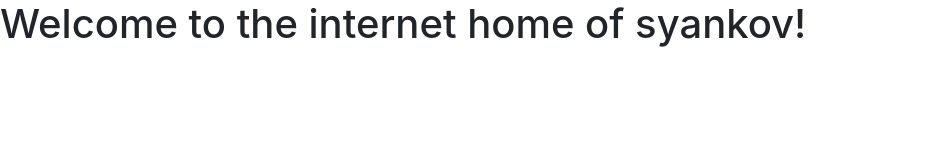
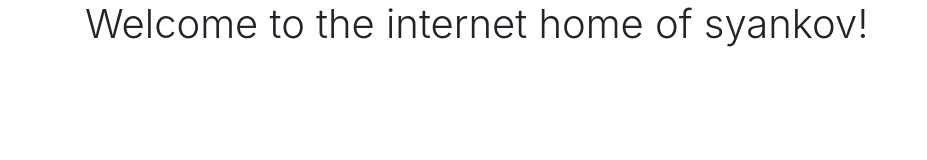
Before and after one commit to syankov/syankov.github.io, a plain HTML site: page index.html in a window 1280 px wide. Shown: the whole page, without its empty margins (0-927 px from the left). Drawn offline with nearby package versions, Linux system fonts and the light colour scheme.

Commit message:
Update index.html

```diff
--- a/index.html
+++ b/index.html
@@ -2,10 +2,12 @@
 <html>
 
   <head>
-    <link rel="stylesheet" href="https://cdnjs.cloudflare.com/ajax/libs/twitter-bootstrap/4.0.0-beta.2/css/bootstrap.min.css" />
+    <link rel="stylesheet" href="https://cdnjs.cloudflare.com/ajax/libs/twitter-bootstrap/4.0.0/css/bootstrap.css" />
   </head>
 
   <body>
-    <h1>Welcome to the internet home of syankov!</h1>
+    <div class="container">
+      <h1 class="font-weight-light">Welcome to the internet home of syankov!</h1>
+    </div>
   </body>
 </html>
```
